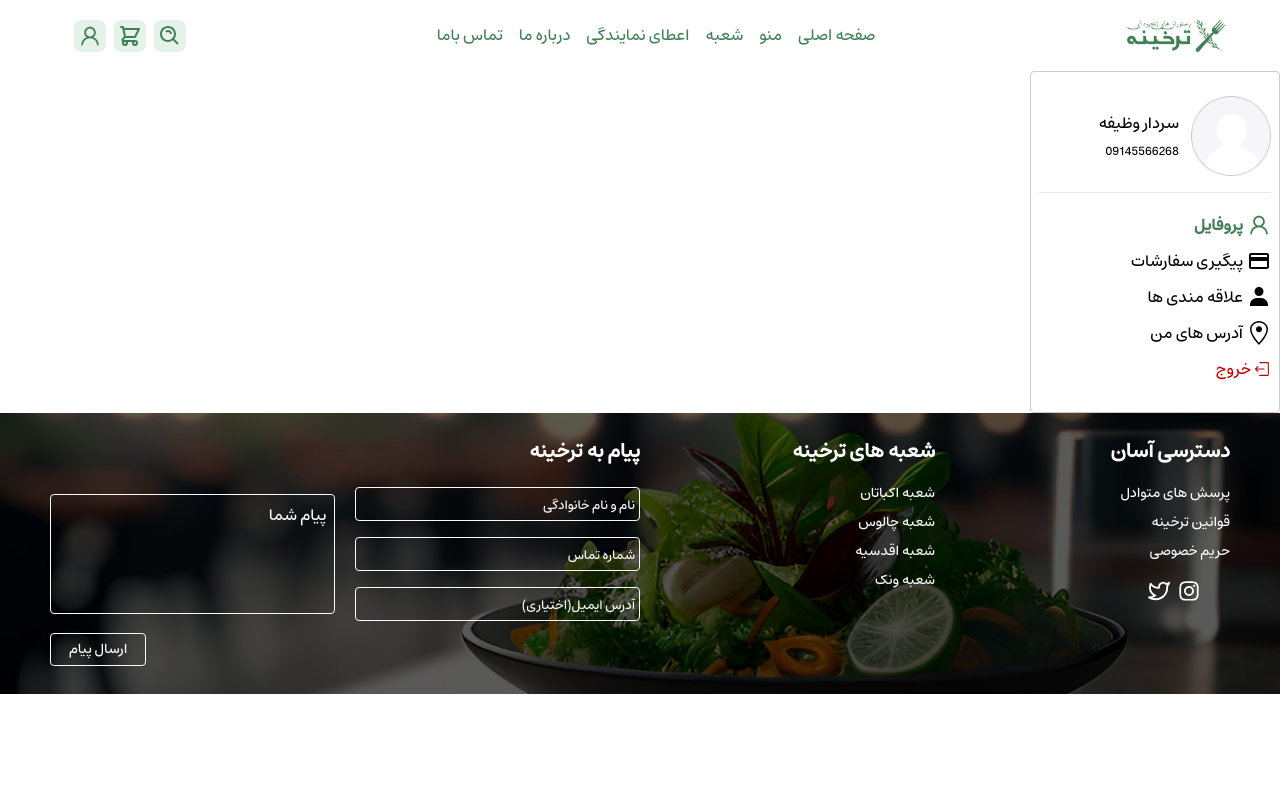
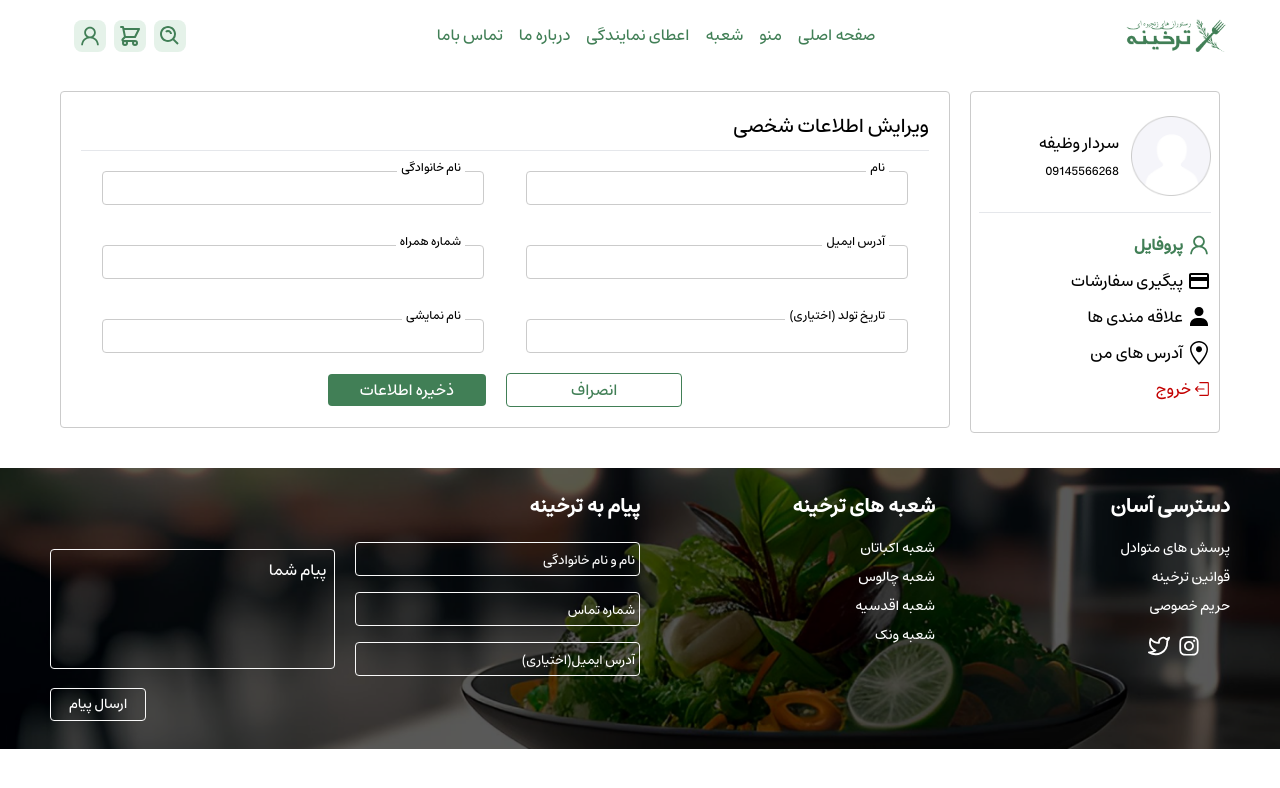
Before and after one commit to Reza0101/order-food, a Next.js app: page /profile in a window 1280 px wide. Shown: the top 788 px of the page. Built offline with nearby package versions, Linux system fonts and the light colour scheme; some icons are missing.

Commit message:
add form use information in profile

```diff
--- a/pages/profile/index.tsx
+++ b/pages/profile/index.tsx
@@ -1,12 +1,88 @@
-import Layout from "@/components/Layout"
-import BoxProfile from "@/components/profile/Box-profile"
+import Layout from "@/components/Layout";
+import SearchBox from "@/components/SearchBox";
+import BoxProfile from "@/components/profile/Box-profile";
+import Link from "next/link";
+import { useState } from "react";
+import { TiTick } from "react-icons/ti";
+import { IoIosArrowBack } from "react-icons/io";
+import BoxFood from "@/components/Box-food";
 
 const index = () => {
-    return (
-        <Layout>
-            <BoxProfile />
-        </Layout>
-    )
-}
+  return (
+    <Layout>
+      <div className="px-[20px] mb-5 md:px-[60px] lg:px-[8010x] flex items-start gap-5">
+        <div className="hidden md:block mt-5">
+          <BoxProfile />
+        </div>
+        <div className="rounded-4 border border-gray-4 p-5 w-full my-5">
+          <div className="flex pb-2 items-center justify-center md:justify-between">
+            <p className="text-[12px] md:text-[20px]">ویرایش اطلاعات شخصی</p>
+          </div>
+          <hr />
+          <div className="flex items-center justify-between flex-wrap">
+            <div className="relative my-5 w-full md:w-1/2">
+              <p className="absolute bg-white px-1 -top-3 right-8 md:right-7 lg:right-10 text-[12px]">
+                نام
+              </p>
+              <input
+                type="text"
+                className="rounded-4 mx-auto block w-[90%] border-gray-4 outline-none placeholder:text-[13px] border p-1"
+              />
+            </div>
+            <div className="relative my-5 w-full md:w-1/2">
+              <p className="absolute bg-white px-1 -top-3 right-8 md:right-7 lg:right-10 text-[12px]">
+                نام خانوادگی
+              </p>
+              <input
+                type="text"
+                className="rounded-4 mx-auto block w-[90%]  border-gray-4 outline-none placeholder:text-[13px] border p-1"
+              />
+            </div>
+            <div className="relative my-5 w-full md:w-1/2">
+              <p className="absolute bg-white px-1 -top-3 right-8 md:right-7 lg:right-10 text-[12px]">
+                آدرس ایمیل
+              </p>
+              <input
+                type="email"
+                className="rounded-4 mx-auto block w-[90%] text-left border-gray-4 outline-none placeholder:text-[13px] border p-1"
+              />
+            </div>
+            <div className="relative my-5 w-full md:w-1/2">
+              <p className="absolute bg-white px-1 -top-3 right-8 md:right-7 lg:right-10 text-[12px]">
+                شماره همراه
+              </p>
+              <input
+                type="number"
+                className="rounded-4 mx-auto block w-[90%] text-left border-gray-4 outline-none placeholder:text-[13px] border p-1"
+              />
+            </div>
+            <div className="relative my-5 w-full md:w-1/2">
+              <p className="absolute bg-white px-1 -top-3 right-8 md:right-7 lg:right-10 text-[12px]">
+                تاریخ تولد (اختیاری)
+              </p>
+              <input
+                type="text"
+                className="rounded-4 mx-auto block w-[90%] border-gray-4 outline-none placeholder:text-[13px] border p-1"
+              />
+            </div>
+            <div className="relative my-5 w-full md:w-1/2">
+              <p className="absolute bg-white px-1 -top-3 right-8 md:right-7 lg:right-10 text-[12px]">
+                نام نمایشی
+              </p>
+              <input
+                type="text"
+                className="rounded-4 mx-auto block w-[90%] border-gray-4 outline-none placeholder:text-[13px] border p-1"
+              />
+            </div>
+          </div>
+          <div className="flex items-center gap-5 justify-center">
+                <button className="border border-primary rounded-4 text-primary py-1 px-16">انصراف</button>
+                <button className="bg-primary text-white rounded-4 py-1 px-8">ذخیره اطلاعات</button>
+          </div>
+        </div>
+      </div>{" "}
+    </Layout>
+  );
+};
 
-export default index
+export default index;
```
